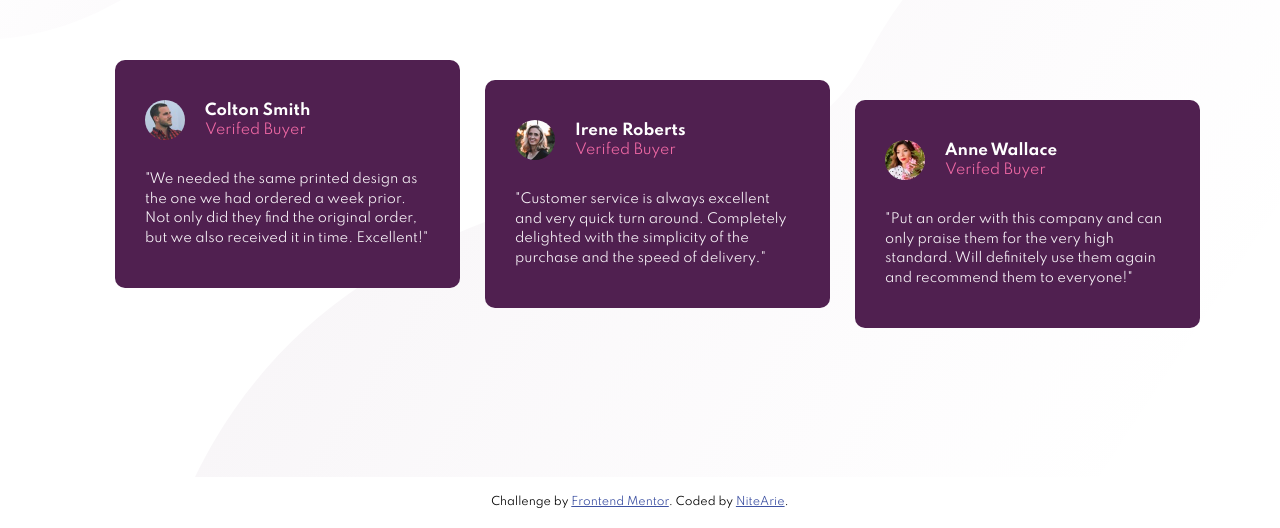
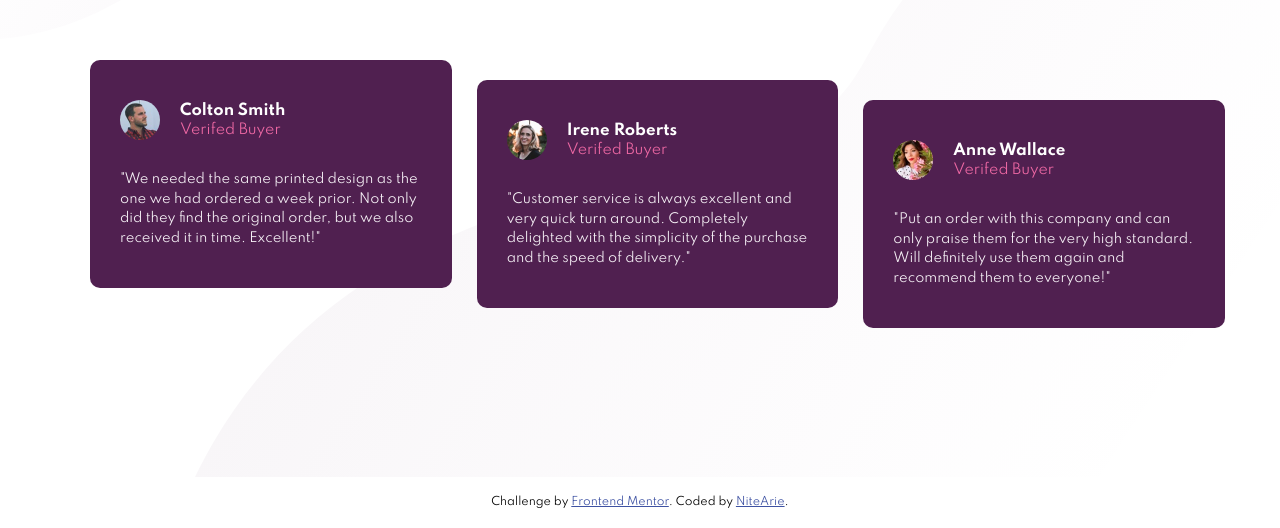
Before and after one commit to NiteArie/fm-social-proof-page, a plain HTML site: page index.html in a window 1280 px wide. Shown: the part 323-851 px from the top of the page. Drawn offline with Linux system fonts and the light colour scheme.

Commit message:
[Fox] container main max-width to 1100px

```diff
--- a/style.css
+++ b/style.css
@@ -21,7 +21,7 @@ body {
 }
 
 .container__main {
-    max-width: 1050px;
+    max-width: 1100px;
     margin: 0px auto;
     padding-top: 100px;
 }
```
